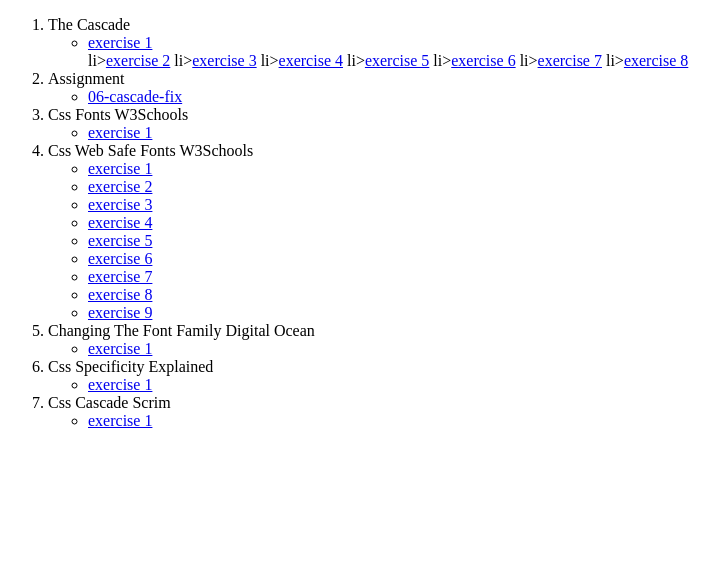
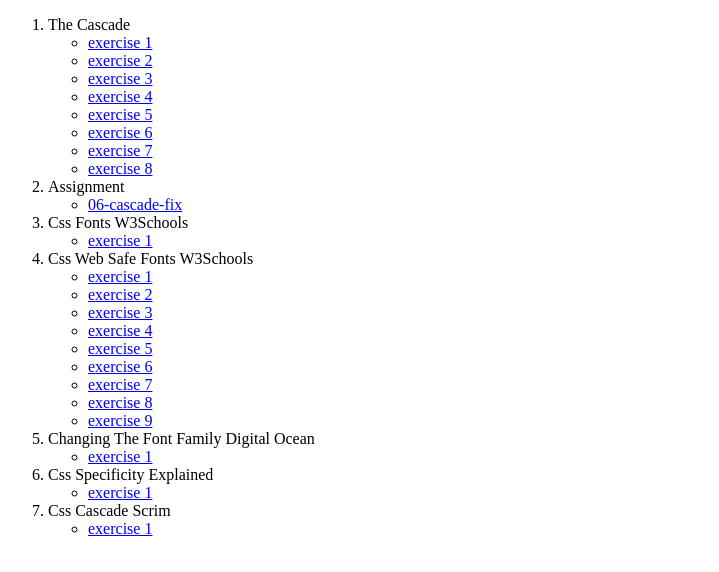
Before and after one commit to marianasortino/the_cascade_odin, a plain HTML site: page index.html in a window 1280 px wide. Shown: the whole page, without its empty margins (0-719 px from the left). Drawn offline with Linux system fonts and the light colour scheme.

Commit message:
Feat: Finish changes in index

```diff
--- a/index.html
+++ b/index.html
@@ -11,13 +11,13 @@
       <li>The Cascade</li>
       <ul>
         <li><a href="the_cascade/exercise_1.html">exercise 1</a></li>
-        li><a href="the_cascade/exercise_2.html">exercise 2</a></li>
-        li><a href="the_cascade/exercise_3.html">exercise 3</a></li>
-        li><a href="the_cascade/exercise_4.html">exercise 4</a></li>
-        li><a href="the_cascade/exercise_5.html">exercise 5</a></li>
-        li><a href="the_cascade/exercise_6.html">exercise 6</a></li>
-        li><a href="the_cascade/exercise_7.html">exercise 7</a></li>
-        li><a href="the_cascade/exercise_8.html">exercise 8</a></li>
+        <li><a href="the_cascade/exercise_2.html">exercise 2</a></li>
+        <li><a href="the_cascade/exercise_3.html">exercise 3</a></li>
+        <li><a href="the_cascade/exercise_4.html">exercise 4</a></li>
+        <li><a href="the_cascade/exercise_5.html">exercise 5</a></li>
+        <li><a href="the_cascade/exercise_6.html">exercise 6</a></li>
+        <li><a href="the_cascade/exercise_7.html">exercise 7</a></li>
+        <li><a href="the_cascade/exercise_8.html">exercise 8</a></li>
       </ul>
       <li>Assignment</li>
       <ul>
```
Also changed, not shown: css_cascade_scrim/exercise_1.html (+1 -3 lines), css_specificity_explained/exercise_1.html (+15 -0 lines), app_screenshot.png, 1 other file.
